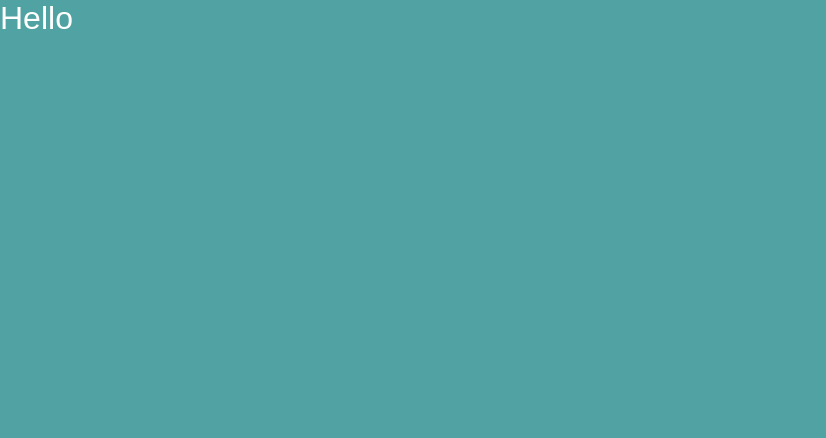
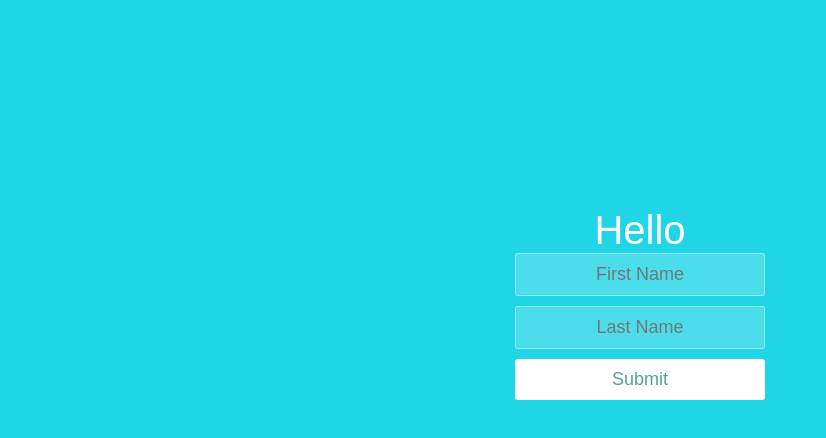
Before and after one commit to johncanero/hello-flname-complex-state, a React (Create React App) app: page / in a window 1280 px wide. Shown: the top 438 px of the page, without its empty margins (0-826 px from the left). Built offline with nearby package versions, Linux system fonts and the light colour scheme.

Commit message:
Include Update Files of Changing Complex State

```diff
--- a/src/App.css
+++ b/src/App.css
@@ -9,7 +9,7 @@ body {
   font-family: "Source Sans Pro", sans-serif;
   color: white;
   font-weight: 300;
-  background: #50a3a2;
+  background: #0cd2e4ea;
   width: 100%;
   height: 100%;
 }
--- a/src/components/Hello.js
+++ b/src/components/Hello.js
@@ -1,9 +1,43 @@
+import { useState } from "react";
+
 const Hello = () => {
+
+    const [fName, setFName] = useState("");
+    const [lName, setLName] = useState("");
+
+    const updateFName = (event) => {
+        const firstName = event.target.value;
+        setFName(firstName);
+    };
+
+    const updateLName = (event) => {
+        const lastName = event.target.value;
+        setLName(lastName);
+    };
+
   return (
-    <div>
-         <h1>Hello</h1>
-    </div>
-  )
+    <div className="container">
+        <h1>
+            Hello {fName} {lName}
+        </h1>
+        <form>
+            <input
+                name="fName"
+                onChange={updateFName}
+                placeholder="First Name"
+                value={fName}
+            />
+
+            <input
+                name="lName"
+                onChange={updateLName}
+                placeholder="Last Name"
+                value={lName}
+            />
+            <button>Submit</button>
+        </form>
+  </div>
+  );
 }
 
 export default Hello
```
